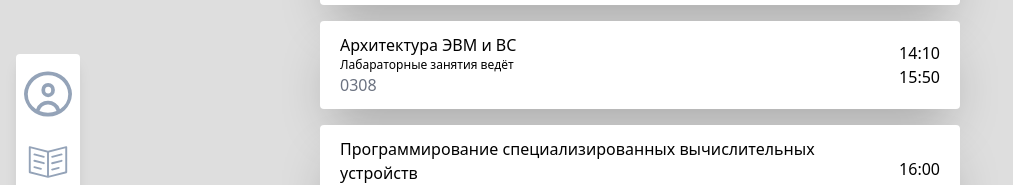
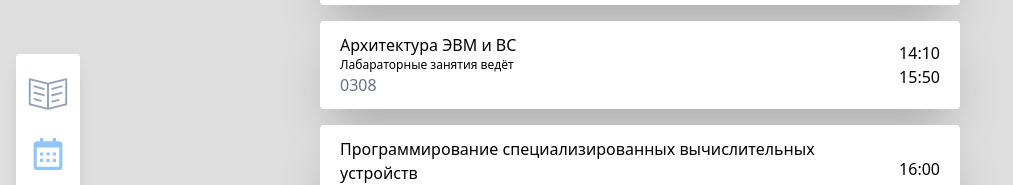
Before and after one commit to Karim90403/stankin_modules_frontend, a Vue app: page / in a window 1280 px wide. Shown: the part 229-414 px from the top of the page, without its empty margins (0-1013 px from the left). Built offline with nearby package versions, Linux system fonts and the light colour scheme; sample sign-in values are in the browser's storage.

Commit message:
deleted user icon

```diff
--- a/src/App.vue
+++ b/src/App.vue
@@ -47,9 +47,6 @@ onMounted(() => {
 <template>
   <div v-if="store.state.verify" class="p-4 top-1/3 absolute hidden w-24 sm:block">
     <div class="py-4 px-2 text-gray-900 bg-white rounded shadow-lg ">
-      <span class="cursor-pointer block transition text-slate-400 duration-300 rounded-full mb-5">
-        <BaseIcon icon="user" viewBox="0 0 16 16" class="fill-current"/>
-      </span>
       <span class="cursor-pointer block transition duration-300 rounded-full mb-5" @click="toModules()" :class="store.state.isModules ? 'text-blue-300' : 'text-slate-400'">
         <BaseIcon icon="modules" viewBox="0 0 100 100" class="fill-current"/>
       </span>
@@ -64,9 +61,6 @@ onMounted(() => {
 
   <div v-if="store.state.verify" class="p-4 w-full block fixed bottom-0 sm:hidden">
       <div class="p-2 text-gray-900 bg-white rounded-lg shadow-lg drop-shadow-xl flex justify-around">
-        <span class="cursor-pointer w-12 px-2 block transition duration-300 text-slate-400">
-          <BaseIcon icon="user" viewBox="0 0 16 16" class="fill-current"/>
-        </span>
         <span class="cursor-pointer w-12 px-2 block transition duration-300" @click="toModules()" :class="store.state.isModules ? 'text-blue-300' : 'text-slate-400'">
           <BaseIcon icon="modules" viewBox="0 0 100 100" class="fill-current"/>
         </span>
--- a/src/components/BaseIcon.vue
+++ b/src/components/BaseIcon.vue
@@ -19,6 +19,8 @@ let icons: { [name: string]: string } = {
   user: '<path d="M8 .5A7.77 7.77 0 0 0 0 8a7.77 7.77 0 0 0 8 7.5A7.77 7.77 0 0 0 16 8 7.77 7.77 0 0 0 8 .5zM5.16 13.67A2.84 2.84 0 0 1 8 11.51a2.82 2.82 0 0 1 2.84 2.16 7.24 7.24 0 0 1-5.68 0zm6.84-.61a4.09 4.09 0 0 0-4-2.77 4.09 4.09 0 0 0-3.95 2.78A6.14 6.14 0 0 1 1.25 8 6.52 6.52 0 0 1 8 1.75 6.52 6.52 0 0 1 14.75 8 6.11 6.11 0 0 1 12 13.06z"/><path d="M8.05 4.3A2.33 2.33 0 0 0 5.8 6.7a2.33 2.33 0 0 0 2.25 2.4 2.33 2.33 0 0 0 2.25-2.4 2.33 2.33 0 0 0-2.25-2.4zm0 3.55a1.08 1.08 0 0 1-1-1.15 1.08 1.08 0 0 1 1-1.15 1.08 1.08 0 0 1 1 1.15 1.08 1.08 0 0 1-1 1.15z"/>'
 }
 
+// user viewBox="0 0 16 16"
+
 const iconName = ref<string>(props.icon ?? "none")
 
 const path = ref<string>(icons[iconName.value])
```
